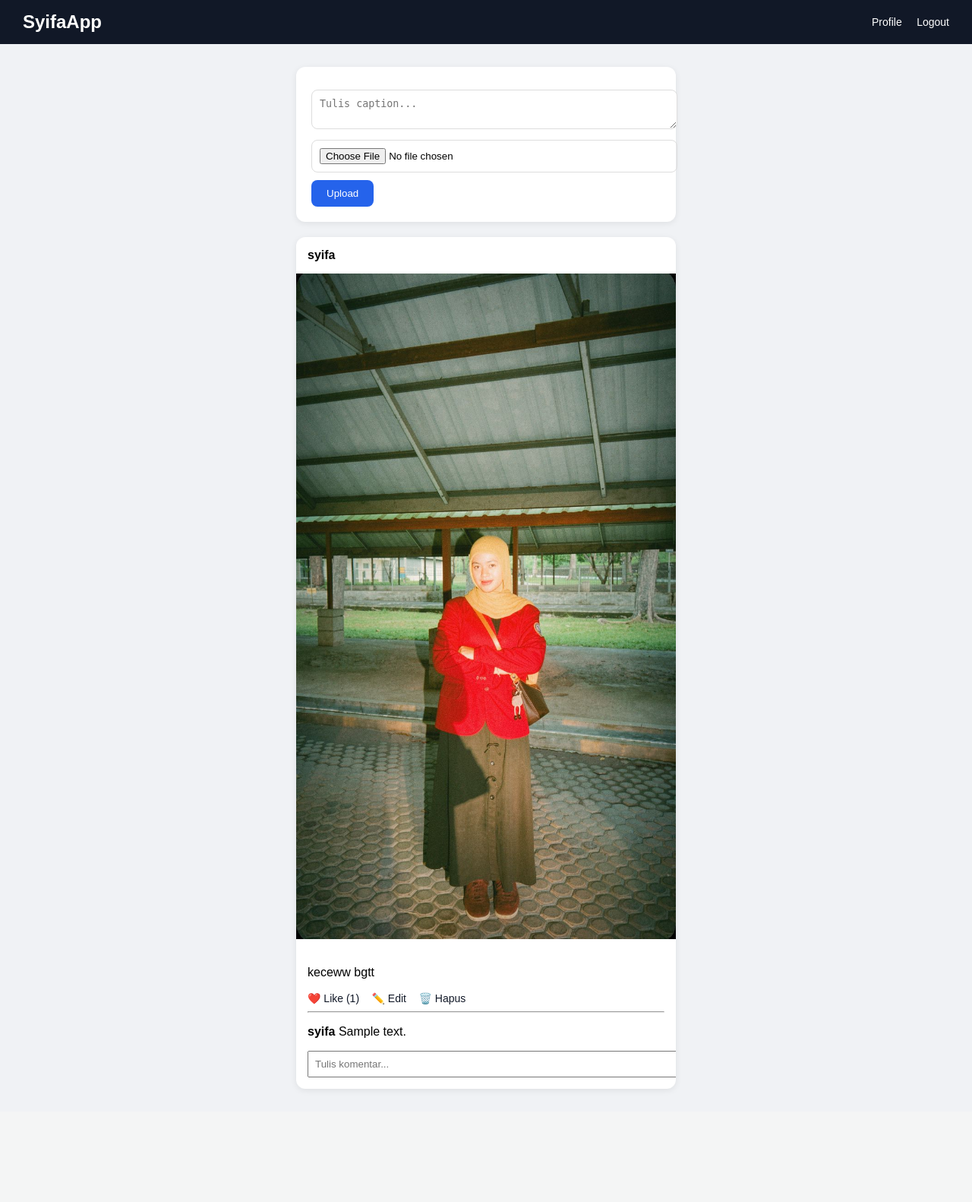
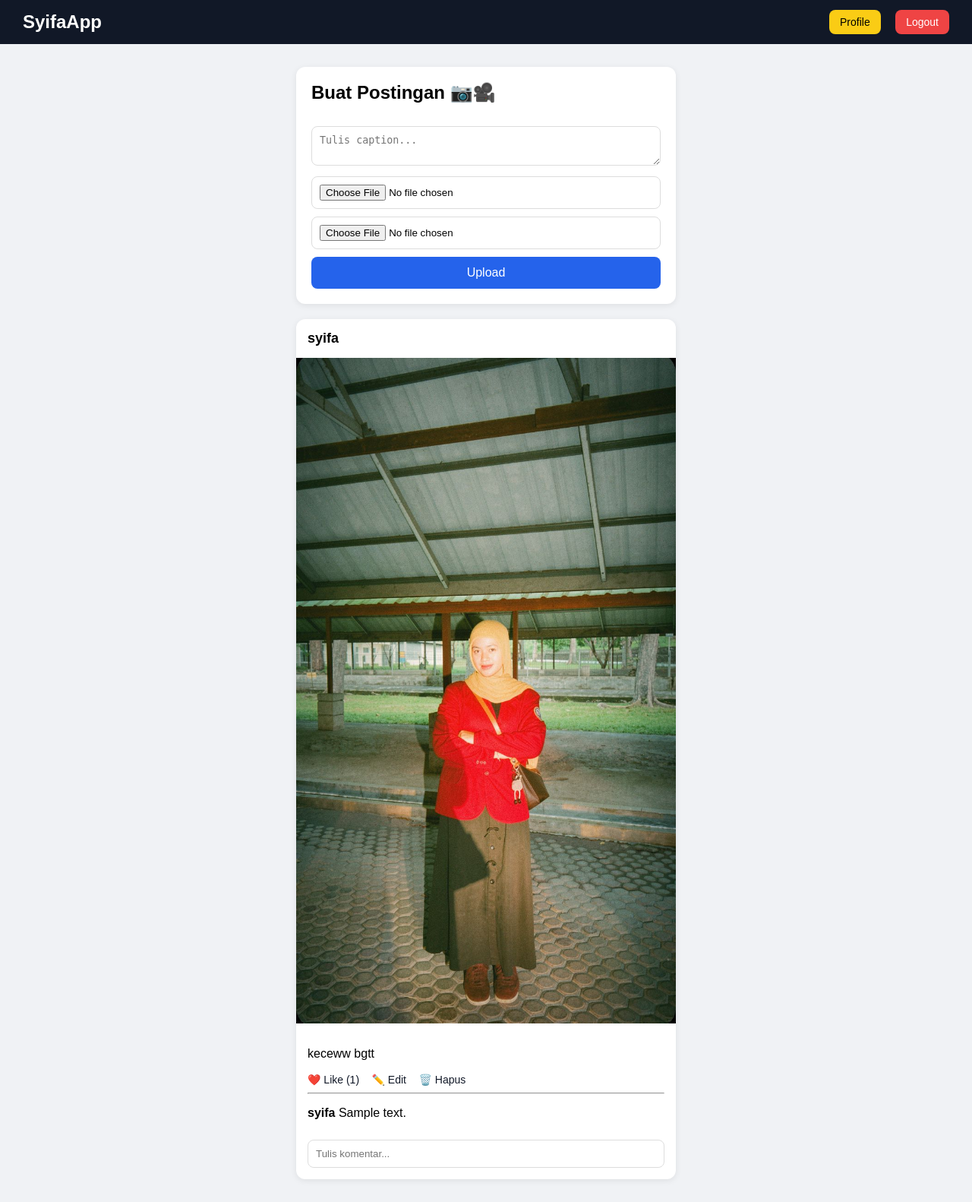
Before and after one commit to syifaasyafitri087-gif/django-syifa, a Django app: page /home/ in a window 1280 px wide. Shown: the whole page at 76% size. Before the commit the page ends 1436 px from the top, so only its background shows below. Run offline with Django 5.2, Linux system fonts and the light colour scheme; a user stored in the database is signed in; data comes from the database, SQL or seed files in the repository; both versions use the stored data as it was after the commit; tables that the repository leaves empty hold one stand-in row (values such as "Sample post").

Commit message:
tambah fitur vidio

```diff
--- a/myapp/models.py
+++ b/myapp/models.py
@@ -6,20 +6,33 @@ from django.contrib.auth.models import User
 # POSTINGAN
 # =========================
 class Post(models.Model):
+
     user = models.ForeignKey(User, on_delete=models.CASCADE)
-    image = models.ImageField(upload_to='post/')
+
+    image = models.ImageField(upload_to='post/', blank=True, null=True)
+
+    video = models.FileField(upload_to='videos/', blank=True, null=True)
+
     caption = models.TextField(blank=True, null=True)
+
     likes = models.ManyToManyField(
+
         User,
+
         related_name='liked_posts',
+
         blank=True
+
     )
+
     created_at = models.DateTimeField(auto_now_add=True)
 
     def total_likes(self):
+
         return self.likes.count()
 
     def __str__(self):
+
         return self.user.username
 
 
--- a/myapp/templates/home.html
+++ b/myapp/templates/home.html
@@ -1,212 +1,421 @@
 <!DOCTYPE html>
+
 <html lang="en">
+
 <head>
+
 <meta charset="UTF-8">
+
 <meta name="viewport" content="width=device-width, initial-scale=1.0">
+
 <title>SyifaApp</title>
 
 <style>
+
 body{
+
     margin:0;
+
     font-family:Arial, Helvetica, sans-serif;
+
     background:#f0f2f5;
+
 }
 
 /* NAVBAR */
+
 .navbar{
+
     background:#111827;
+
     color:white;
+
     padding:15px 30px;
+
     display:flex;
+
     justify-content:space-between;
+
     align-items:center;
+
 }
 
 .logo{
+
     font-size:24px;
+
     font-weight:bold;
+
 }
 
 .nav-right a{
+
     color:white;
+
     text-decoration:none;
+
     margin-left:15px;
+
     font-size:14px;
+
+    padding:8px 14px;
+
+    border-radius:8px;
+
+}
+
+.nav-right a:first-child{
+
+    background:#facc15;
+
+    color:black;
+
+}
+
+.nav-right a:last-child{
+
+    background:#ef4444;
+
 }
 
 /* CONTAINER */
+
 .container{
+
     width:500px;
+
     margin:30px auto;
+
 }
 
 /* UPLOAD BOX */
+
 .upload-box{
+
     background:white;
+
     padding:20px;
+
     border-radius:12px;
+
     margin-bottom:20px;
+
     box-shadow:0 2px 8px rgba(0,0,0,0.08);
+
+}
+
+.upload-box h2{
+
+    margin-top:0;
+
 }
 
 .upload-box textarea,
+
 .upload-box input{
+
     width:100%;
+
     padding:10px;
+
     margin-top:10px;
+
     border:1px solid #ddd;
+
     border-radius:8px;
+
+    box-sizing:border-box;
+
 }
 
 .upload-box button{
+
+    width:100%;
+
     margin-top:10px;
-    padding:10px 20px;
+
+    padding:12px;
+
     border:none;
+
     background:#2563eb;
+
     color:white;
+
     border-radius:8px;
+
     cursor:pointer;
+
+    font-size:16px;
+
 }
 
 /* POST */
+
 .post{
+
     background:white;
+
     border-radius:12px;
+
     margin-bottom:20px;
+
     overflow:hidden;
+
     box-shadow:0 2px 8px rgba(0,0,0,0.08);
+
 }
 
 .post-header{
+
     padding:15px;
+
     display:flex;
+
     justify-content:space-between;
+
     align-items:center;
+
 }
 
-.post img{
+.post-user{
+
+    font-weight:bold;
+
+    font-size:18px;
+
+}
+
+.post img,
+
+.post video{
+
     width:100%;
+
+    display:block;
+
 }
 
 .post-body{
+
     padding:15px;
+
 }
 
 .action a{
+
     text-decoration:none;
+
     margin-right:12px;
+
     font-size:14px;
+
     color:#111827;
+
 }
 
 .follow-btn{
+
     color:#0095f6;
+
     font-weight:bold;
+
     text-decoration:none;
+
     font-size:14px;
+
 }
 
 .following-btn{
+
     color:gray;
+
     text-decoration:none;
+
     font-size:14px;
+
 }
+
+.comment-box{
+
+    width:100%;
+
+    padding:10px;
+
+    border:1px solid #ddd;
+
+    border-radius:8px;
+
+    box-sizing:border-box;
+
+    margin-top:10px;
+
+}
+
 </style>
+
 </head>
 
 <body>
 
 <!-- NAVBAR -->
+
 <div class="navbar">
+
     <div class="logo">SyifaApp</div>
 
     <div class="nav-right">
+
         <a href="/profile/">Profile</a>
+
         <a href="/logout/">Logout</a>
+
     </div>
+
 </div>
-
 
 <div class="container">
 
 <!-- UPLOAD -->
+
 <div class="upload-box">
+
 <form method="POST" enctype="multipart/form-data" action="/upload/">
+
 {% csrf_token %}
 
+<h2>Buat Postingan 📷🎥</h2>
+
 <textarea name="caption" placeholder="Tulis caption..."></textarea>
-<input type="file" name="image" required>
+
+<input type="file" name="image">
+
+<input type="file" name="video">
 
 <button type="submit">Upload</button>
+
 </form>
+
 </div>
 
+<!-- POSTINGAN -->
 
-<!-- POSTINGAN -->
 {% for post in posts %}
+
 <div class="post">
 
     <!-- HEADER -->
+
     <div class="post-header">
 
-        <b>{{ post.user.username }}</b>
+        <div class="post-user">{{ post.user.username }}</div>
 
         {% if request.user != post.user %}
 
             {% if request.user in post.user.followers.all %}
+
                 <a href="/unfollow/{{ post.user.id }}/"
+
                    class="following-btn">
+
                    Following
+
                 </a>
 
             {% else %}
+
                 <a href="/follow/{{ post.user.id }}/"
+
                    class="follow-btn">
+
                    Follow
+
                 </a>
+
             {% endif %}
 
         {% endif %}
 
     </div>
 
+    <!-- FOTO -->
 
-    <!-- FOTO -->
-    <img src="{{ post.image.url }}">
+    {% if post.image %}
 
+        <img src="{{ post.image.url }}">
+
+    {% endif %}
+
+    <!-- VIDEO -->
+
+    {% if post.video %}
+
+        <video controls>
+
+            <source src="{{ post.video.url }}">
+
+        </video>
+
+    {% endif %}
 
     <!-- BODY -->
+
     <div class="post-body">
 
         <p>{{ post.caption }}</p>
 
         <div class="action">
+
             <a href="/like/{{ post.id }}/">❤️ Like ({{ post.total_likes }})</a>
 
             {% if request.user == post.user %}
-            <a href="/edit/{{ post.id }}/">✏️ Edit</a>
-            <a href="/delete/{{ post.id }}/">🗑️ Hapus</a>
+
+                <a href="/edit/{{ post.id }}/">✏️ Edit</a>
+
+                <a href="/delete/{{ post.id }}/">🗑️ Hapus</a>
+
             {% endif %}
+
         </div>
 
         <hr>
 
         <!-- KOMENTAR -->
+
         {% for comment in post.comments.all %}
+
             <p><b>{{ comment.user.username }}</b> {{ comment.text }}</p>
+
+        {% empty %}
+
+            <p>Belum ada komentar</p>
+
         {% endfor %}
 
         <form method="POST" action="/comment/{{ post.id }}/">
+
             {% csrf_token %}
-            <input type="text" name="text" placeholder="Tulis komentar..." style="width:100%;padding:8px;">
+
+            <input
+
+                type="text"
+
+                name="text"
+
+                placeholder="Tulis komentar..."
+
+                class="comment-box">
+
         </form>
 
     </div>
 
 </div>
+
 {% endfor %}
 
 </div>
 
 </body>
+
 </html>
```
Also changed, not shown: db.sqlite3, myapp/migrations/0010_post_video_alter_post_image.py (added).
